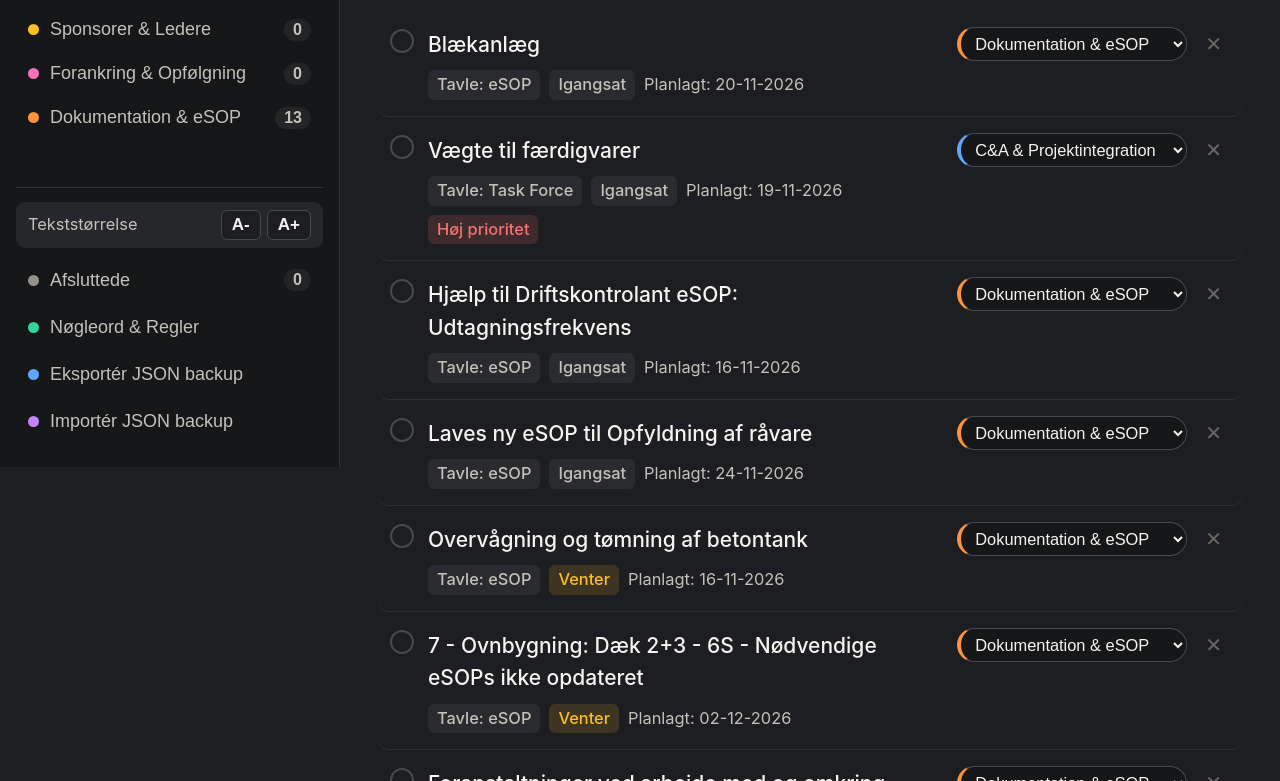
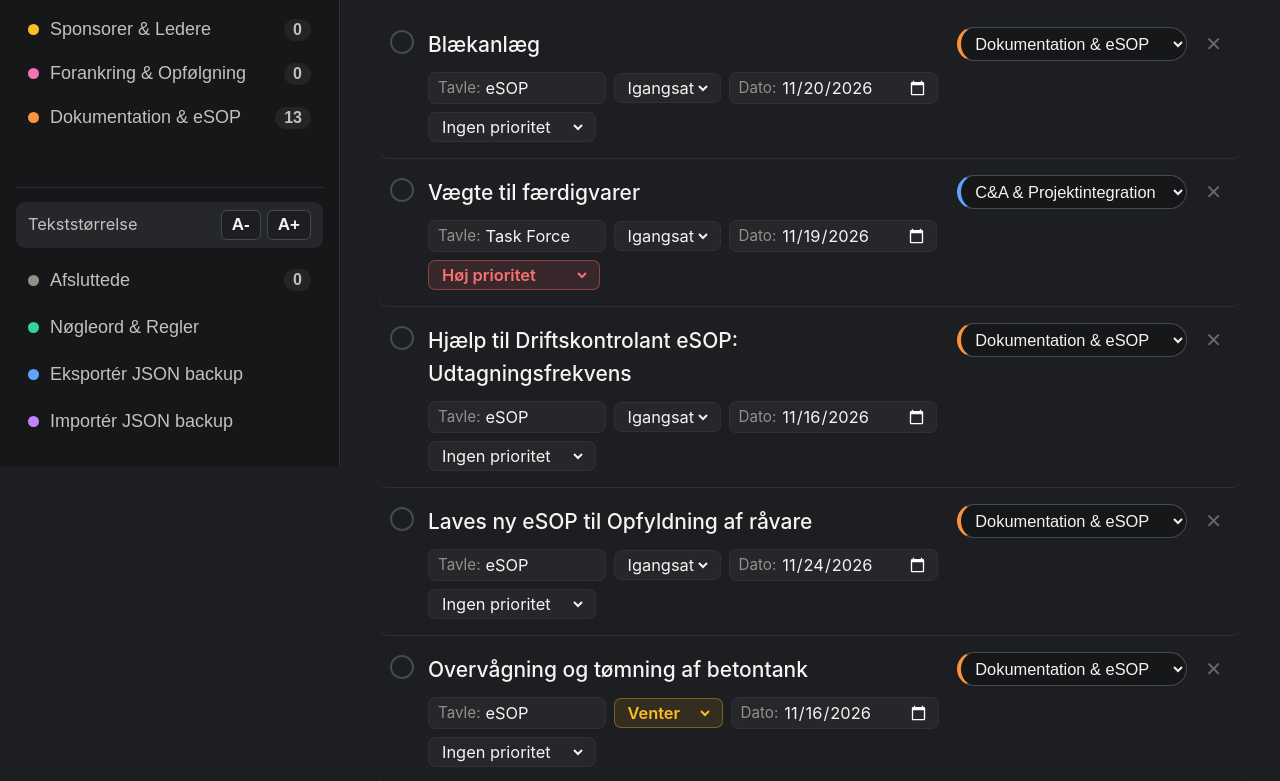
Before and after one commit to CanGam88/Task-Mastery-V2, a plain HTML site: page index.html in a window 1280 px wide. Shown: the part 333-1114 px from the top of the page. Drawn offline with Linux system fonts and the light colour scheme.

Commit message:
Update styles and refactor task management functions

```diff
--- a/index.html
+++ b/index.html
@@ -201,7 +201,7 @@
     /* HOVEDOMRÅDE */
     .main {
       flex: 1;
-      max-width: 1020px;
+      max-width: 1080px;
       margin: 0 auto;
       padding: 32px 38px 80px;
       width: 100%;
@@ -305,6 +305,7 @@
       padding: 7px 11px;
       font-size: 0.85rem;
       outline: none;
+      color-scheme: dark;
     }
 
     .mini-input:focus, .mini-select:focus {
@@ -401,7 +402,7 @@
       background: transparent;
       cursor: pointer;
       flex-shrink: 0;
-      margin-top: 2px;
+      margin-top: 3px;
       display: flex;
       align-items: center;
       justify-content: center;
@@ -434,12 +435,17 @@
       cursor: text;
       outline: none;
       border-radius: 5px;
-      padding: 2px 4px;
-      margin-left: -4px;
+      padding: 2px 5px;
+      margin-left: -5px;
+    }
+
+    .task-title:hover {
+      background: rgba(255, 255, 255, 0.04);
     }
 
     .task-title:focus {
       background: var(--bg-elevated);
+      box-shadow: 0 0 0 1px var(--accent);
     }
 
     .task-row.done .task-title {
@@ -447,37 +453,98 @@
       color: var(--text-muted);
     }
 
+    /* DIREKTE REDIGERBAR METADATA-LINJE */
     .task-meta {
       display: flex;
       flex-wrap: wrap;
       align-items: center;
-      gap: 9px;
-      margin-top: 7px;
+      gap: 8px;
+      margin-top: 9px;
       font-size: 0.82rem;
-      color: var(--text-secondary);
     }
 
-    .meta-tag {
-      background: rgba(255, 255, 255, 0.06);
-      padding: 2px 9px;
-      border-radius: 6px;
+    .inline-meta-field {
+      display: inline-flex;
+      align-items: center;
+      gap: 5px;
+      background: var(--bg-elevated);
+      border: 1px solid var(--border);
+      padding: 3px 9px;
+      border-radius: 7px;
       color: var(--text-secondary);
-      font-weight: 500;
+      transition: border-color 0.15s;
     }
 
-    .meta-tag.status-venter {
-      color: #fbbf24;
-      background: rgba(251, 191, 36, 0.14);
+    .inline-meta-field:hover, .inline-meta-field:focus-within {
+      border-color: var(--border-strong);
     }
 
-    .meta-tag.prio-høj {
-      color: #f87171;
-      background: rgba(248, 113, 113, 0.15);
+    .inline-meta-label {
+      color: var(--text-muted);
+      font-size: 0.76rem;
     }
 
-    .meta-tag.prio-medium {
+    .inline-board-input {
+      background: transparent;
+      border: none;
+      color: var(--text-primary);
+      font-size: 0.82rem;
+      width: 110px;
+      outline: none;
+      font-family: inherit;
+    }
+
+    .inline-date-input {
+      background: transparent;
+      border: none;
+      color: var(--text-primary);
+      font-size: 0.82rem;
+      outline: none;
+      font-family: inherit;
+      cursor: pointer;
+      color-scheme: dark;
+    }
+
+    .inline-select {
+      background: transparent;
+      border: none;
+      color: var(--text-primary);
+      font-size: 0.82rem;
+      outline: none;
+      font-family: inherit;
+      cursor: pointer;
+    }
+
+    .inline-select option {
+      background: var(--bg-sidebar);
+      color: var(--text-primary);
+    }
+
+    .inline-meta-field.status-venter {
+      border-color: rgba(251, 191, 36, 0.35);
+      background: rgba(251, 191, 36, 0.1);
+    }
+    .inline-meta-field.status-venter .inline-select {
+      color: #fbbf24;
+      font-weight: 600;
+    }
+
+    .inline-meta-field.prio-høj {
+      border-color: rgba(248, 113, 113, 0.4);
+      background: rgba(248, 113, 113, 0.12);
+    }
+    .inline-meta-field.prio-høj .inline-select {
+      color: #f87171;
+      font-weight: 600;
+    }
+
+    .inline-meta-field.prio-medium {
+      border-color: rgba(96, 165, 250, 0.35);
+      background: rgba(96, 165, 250, 0.1);
+    }
+    .inline-meta-field.prio-medium .inline-select {
       color: #60a5fa;
-      background: rgba(96, 165, 250, 0.14);
+      font-weight: 600;
     }
 
     .task-right {
@@ -775,7 +842,7 @@
       { id: "t15", title: "Fines brænder", categoryId: "esop", board: "eSOP", status: "Igangsat", date: "2026-12-14", priority: "Medium prioritet", done: false }
     ];
 
-    const STORAGE_KEY = "cm_cockpit_v4";
+    const STORAGE_KEY = "cm_cockpit_v5";
     const FONT_KEY = "cm_cockpit_font_scale";
 
     let state = loadState();
@@ -797,7 +864,7 @@
 
     function loadState() {
       try {
-        const raw = localStorage.getItem(STORAGE_KEY);
+        const raw = localStorage.getItem(STORAGE_KEY) || localStorage.getItem("cm_cockpit_v4");
         if (raw) {
           const parsed = JSON.parse(raw);
           if (parsed.categories && parsed.tasks) return parsed;
@@ -909,10 +976,10 @@
       }
     }
 
-    function changeTaskCategory(id, newCatId) {
+    function updateTaskField(id, field, value) {
       const task = state.tasks.find(t => t.id === id);
       if (task) {
-        task.categoryId = newCatId;
+        task[field] = value;
         saveState();
         render();
       }
@@ -965,11 +1032,8 @@
       render();
     }
 
-    function formatDateDK(iso) {
-      if (!iso) return "";
-      const parts = iso.split("-");
-      if (parts.length !== 3) return iso;
-      return `${parts[2]}-${parts[1]}-${parts[0]}`;
+    function escapeHtml(str) {
+      return (str || "").replace(/&/g, "&amp;").replace(/"/g, "&quot;").replace(/</g, "&lt;").replace(/>/g, "&gt;");
     }
 
     function render() {
@@ -1063,7 +1127,7 @@
             <h2 class="view-title">${title}</h2>
             <p class="view-subtitle">${subtitle}</p>
           </div>
-          <input type="text" class="search-bar" placeholder="Søg i opgaver..." value="${searchQuery}" oninput="searchQuery = this.value; render();" />
+          <input type="text" class="search-bar" placeholder="Søg i opgaver..." value="${escapeHtml(searchQuery)}" oninput="searchQuery = this.value; render();" />
         </div>
         <div class="task-list">
           ${filtered.length === 0 ? `<div class="empty-state">Ingen opgaver i denne visning.</div>` : filtered.map(task => {
@@ -1075,17 +1139,38 @@
                 <div class="task-left">
                   <button class="check-circle" onclick="toggleDone('${task.id}')" title="Markér som udført">✓</button>
                   <div class="task-content">
-                    <div class="task-title" contenteditable="true" onblur="updateTaskTitle('${task.id}', this.textContent)" onkeydown="if(event.key==='Enter'){event.preventDefault(); this.blur();}">${task.title}</div>
+                    <div class="task-title" contenteditable="true" onblur="updateTaskTitle('${task.id}', this.textContent)" onkeydown="if(event.key==='Enter'){event.preventDefault(); this.blur();}">${escapeHtml(task.title)}</div>
                     <div class="task-meta">
-                      ${task.board ? `<span class="meta-tag">Tavle: ${task.board}</span>` : ""}
-                      ${task.status ? `<span class="meta-tag ${statusClass}">${task.status}</span>` : ""}
-                      ${task.date ? `<span>Planlagt: ${formatDateDK(task.date)}</span>` : ""}
-                      ${task.priority ? `<span class="meta-tag ${prioClass}">${task.priority}</span>` : ""}
+                      <label class="inline-meta-field" title="Ret tavlenavn">
+                        <span class="inline-meta-label">Tavle:</span>
+                        <input type="text" class="inline-board-input" value="${escapeHtml(task.board)}" placeholder="Ingen" onchange="updateTaskField('${task.id}', 'board', this.value.trim())" onkeydown="if(event.key==='Enter') this.blur()" />
+                      </label>
+
+                      <label class="inline-meta-field ${statusClass}" title="Skift status">
+                        <select class="inline-select" onchange="updateTaskField('${task.id}', 'status', this.value)">
+                          <option value="Igangsat" ${task.status === "Igangsat" ? "selected" : ""}>Igangsat</option>
+                          <option value="Venter" ${task.status === "Venter" ? "selected" : ""}>Venter</option>
+                        </select>
+                      </label>
+
+                      <label class="inline-meta-field" title="Vælg ny dato">
+                        <span class="inline-meta-label">Dato:</span>
+                        <input type="date" class="inline-date-input" value="${task.date || ""}" onchange="updateTaskField('${task.id}', 'date', this.value)" />
+                      </label>
+
+                      <label class="inline-meta-field ${prioClass}" title="Skift prioritet">
+                        <select class="inline-select" onchange="updateTaskField('${task.id}', 'priority', this.value)">
+                          <option value="" ${!task.priority ? "selected" : ""}>Ingen prioritet</option>
+                          <option value="Høj prioritet" ${task.priority === "Høj prioritet" ? "selected" : ""}>Høj prioritet</option>
+                          <option value="Medium prioritet" ${task.priority === "Medium prioritet" ? "selected" : ""}>Medium prioritet</option>
+                          <option value="Lav prioritet" ${task.priority === "Lav prioritet" ? "selected" : ""}>Lav prioritet</option>
+                        </select>
+                      </label>
                     </div>
                   </div>
                 </div>
                 <div class="task-right">
-                  <select class="row-cat-select" style="border-left: 4px solid ${cat.color}" onchange="changeTaskCategory('${task.id}', this.value)">
+                  <select class="row-cat-select" style="border-left: 4px solid ${cat.color}" onchange="updateTaskField('${task.id}', 'categoryId', this.value)">
                     ${state.categories.map(c => `<option value="${c.id}" ${c.id === task.categoryId ? "selected" : ""}>${c.name}</option>`).join("")}
                   </select>
                   <button class="delete-btn" onclick="deleteTask('${task.id}')" title="Slet opgave">✕</button>
```
